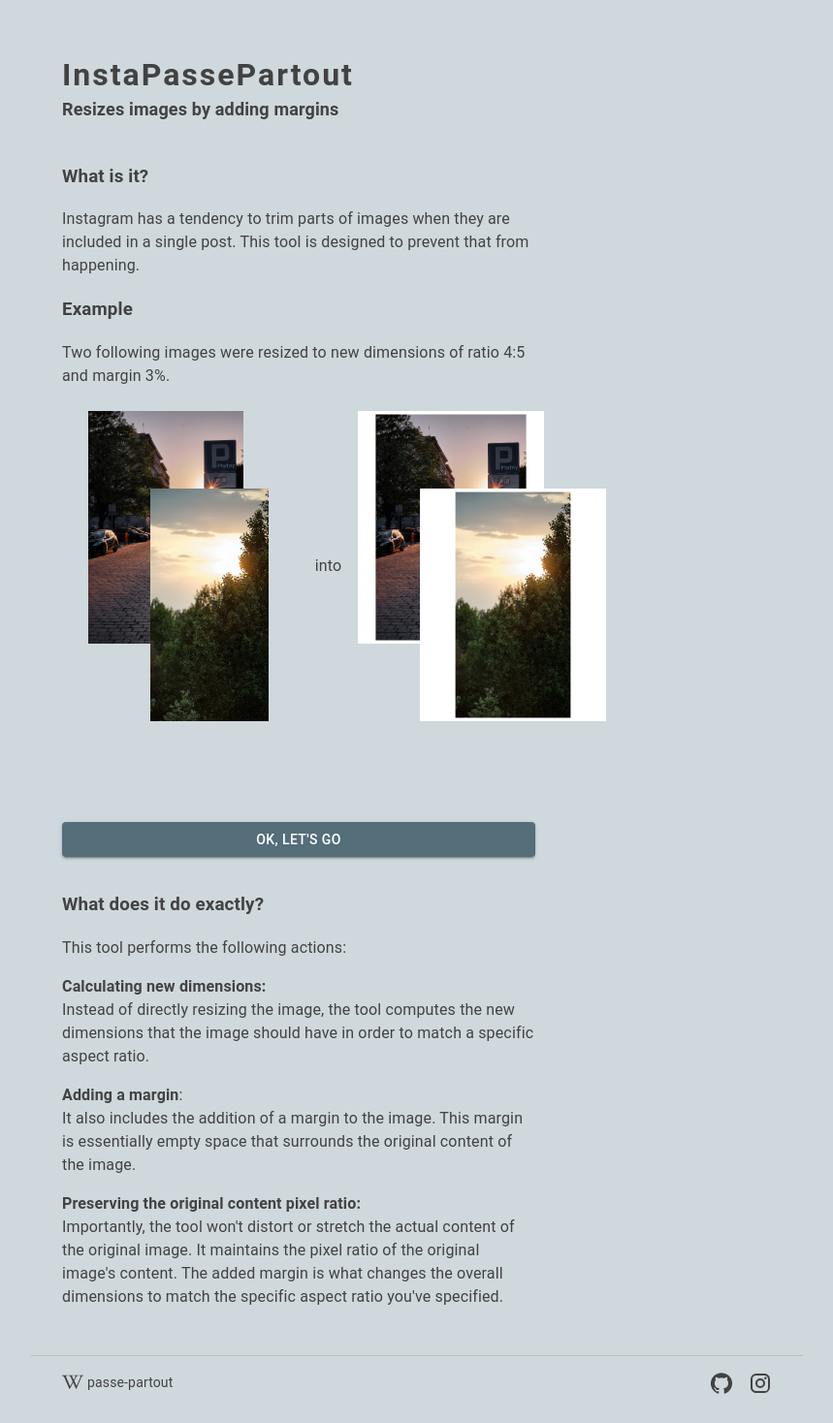
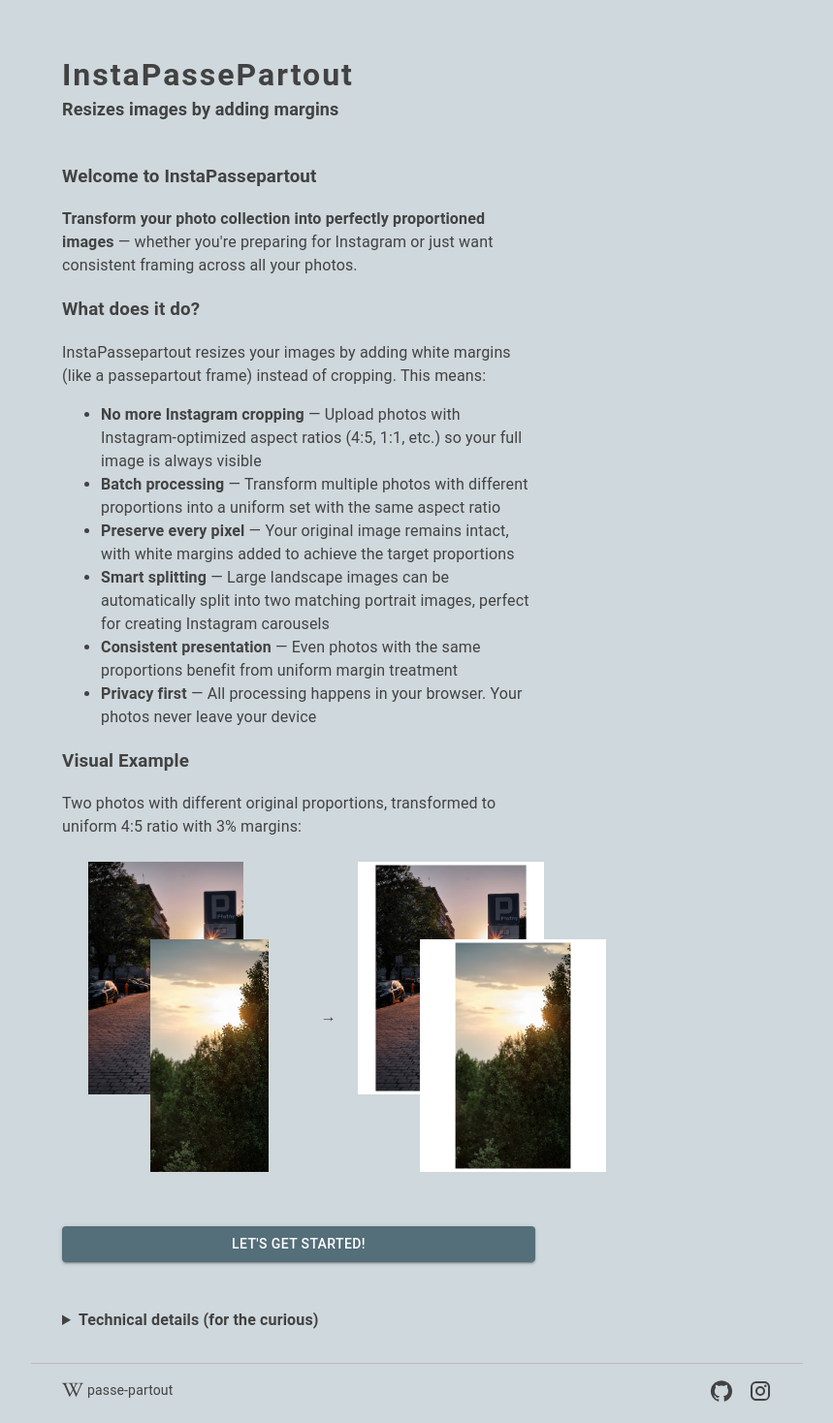
Before and after one commit to chmurson/InstaPassePartout, a React (Vite) app: page / in a window 1280 px wide. Shown: the whole page at 97% size, without its empty margins (210-1069 px from the left). Built offline with nearby package versions, Linux system fonts and the light colour scheme.

Commit message:
feat: improve introduction page

```diff
--- a/src/introduction/introduction.tsx
+++ b/src/introduction/introduction.tsx
@@ -27,16 +27,48 @@ export const Introduction: FC<Props> = ({ onLetsGo }) => {
     <div>
       <Grid2 container>
         <Grid2 xs={12} md={8}>
-          <h3>What is it?</h3>
+          <h3>Welcome to InstaPassepartout</h3>
           <p>
-            Instagram has a tendency to trim parts of images when they are included in a single post. This tool is
-            designed to prevent that from happening.
+            <b>Transform your photo collection into perfectly proportioned images</b> — whether you're preparing for
+            Instagram or just want consistent framing across all your photos.
           </p>
 
-          <h3>Example</h3>
-          <p>Two following images were resized to new dimensions of ratio 4:5 and margin 3%.</p>
+          <h3>What does it do?</h3>
+          <p>
+            InstaPassepartout resizes your images by adding white margins (like a passepartout frame) instead of
+            cropping. This means:
+          </p>
+          <ul>
+            <li>
+              <b>No more Instagram cropping</b> — Upload photos with Instagram-optimized aspect ratios (4:5, 1:1, etc.)
+              so your full image is always visible
+            </li>
+            <li>
+              <b>Batch processing</b> — Transform multiple photos with different proportions into a uniform set with the
+              same aspect ratio
+            </li>
+            <li>
+              <b>Preserve every pixel</b> — Your original image remains intact, with white margins added to achieve the
+              target proportions
+            </li>
+            <li>
+              <b>Smart splitting</b> — Large landscape images can be automatically split into two matching portrait
+              images, perfect for creating Instagram carousels
+            </li>
+            <li>
+              <b>Consistent presentation</b> — Even photos with the same proportions benefit from uniform margin
+              treatment
+            </li>
+            <li>
+              <b>Privacy first</b> — All processing happens in your browser. Your photos never leave your device
+            </li>
+          </ul>
+
+          <h3>Visual Example</h3>
+          <p>Two photos with different original proportions, transformed to uniform 4:5 ratio with 3% margins:</p>
         </Grid2>
       </Grid2>
+
       <Grid2 container>
         <Grid2 xs={12} md={4} sx={{ display: "flex", justifyContent: "center", py: 1 }}>
           <Box sx={{ position: "relative", width: 190, height: 320, alignSelf: "center" }}>
@@ -49,7 +81,7 @@ export const Introduction: FC<Props> = ({ onLetsGo }) => {
           md={1}
           sx={{ display: "flex", flexDirection: "column", alignItems: "center", justifyContent: "center" }}
         >
-          into
+          →
         </Grid2>
         <Grid2 xs={12} md={4} sx={{ display: "flex", justifyContent: "center", py: 1 }}>
           <Box sx={{ position: "relative", width: 258, height: 320 }}>
@@ -58,33 +90,50 @@ export const Introduction: FC<Props> = ({ onLetsGo }) => {
           </Box>
         </Grid2>
       </Grid2>
+
       <Grid2 container>
         <Grid2 sx={{ mb: 2 }} xs={12} md={8}>
-          <PrimaryButton onClick={onLetsGo} style={{ marginTop: 96, width: "100%" }}>
-            Ok, let's go
+          <PrimaryButton onClick={onLetsGo} style={{ marginTop: 48, width: "100%" }}>
+            Let's get started!
           </PrimaryButton>
         </Grid2>
       </Grid2>
+
       <Grid2 container>
         <Grid2 xs={12} md={8}>
-          <h3>What does it do exactly?</h3>
-          <p>This tool performs the following actions:</p>
-          <p>
-            <b>Calculating new dimensions:</b> <br />
-            Instead of directly resizing the image, the tool computes the new dimensions that the image should have in
-            order to match a specific aspect ratio.
-          </p>
-
-          <p>
-            <b>Adding a margin</b>: <br />
-            It also includes the addition of a margin to the image. This margin is essentially empty space that
-            surrounds the original content of the image.
-          </p>
-          <p>
-            <b>Preserving the original content pixel ratio:</b> <br /> Importantly, the tool won't distort or stretch
-            the actual content of the original image. It maintains the pixel ratio of the original image's content. The
-            added margin is what changes the overall dimensions to match the specific aspect ratio you've specified.
-          </p>
+          <details style={{ marginTop: 32 }}>
+            <summary style={{ cursor: "pointer", fontWeight: "bold" }}>Technical details (for the curious)</summary>
+            <div style={{ marginTop: 16 }}>
+              <p>
+                <b>How it works:</b>
+              </p>
+              <ol>
+                <li>
+                  <b>Aspect ratio calculation</b> — The tool calculates the exact dimensions needed to achieve your
+                  chosen aspect ratio (4:5, 1:1, 16:9, etc.)
+                </li>
+                <li>
+                  <b>Margin addition</b> — White space is added around your image to reach the target dimensions. The
+                  margins are calculated to both preserve every pixel of your original image and maintain the desired
+                  aspect ratio. For example, with a 10% margin setting on a 100x200px target size, the final image will
+                  be 110x220px
+                </li>
+                <li>
+                  <b>Pixel-perfect preservation</b> — Your original image content is never stretched, compressed, or
+                  distorted — only framed
+                </li>
+                <li>
+                  <b>Optional splitting</b> — For wide landscape images, the tool can create two separate images that,
+                  when posted together, recreate the original panorama
+                </li>
+                <li>
+                  <b>Client-side processing</b> — Everything happens directly in your browser. Your photos never leave
+                  your device, ensuring complete privacy. Note: Some browsers (especially on mobile devices) may have
+                  memory limitations that could affect processing very large image collections
+                </li>
+              </ol>
+            </div>
+          </details>
         </Grid2>
       </Grid2>
     </div>
```
